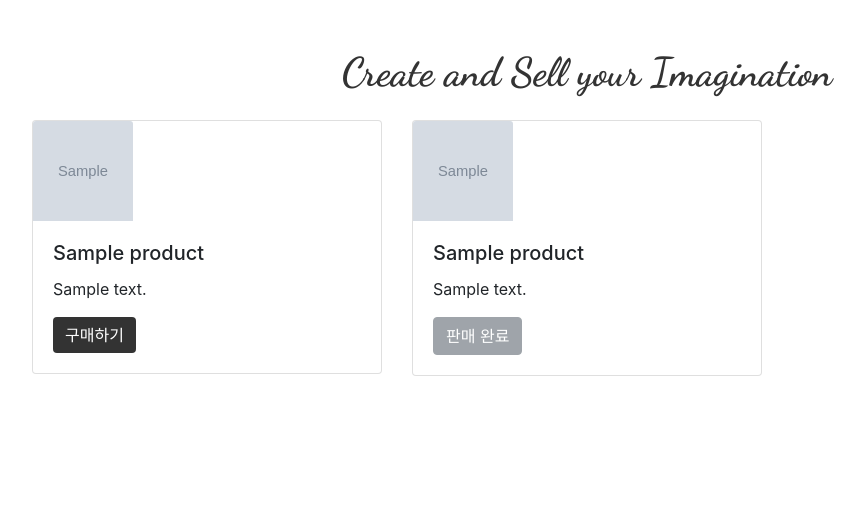
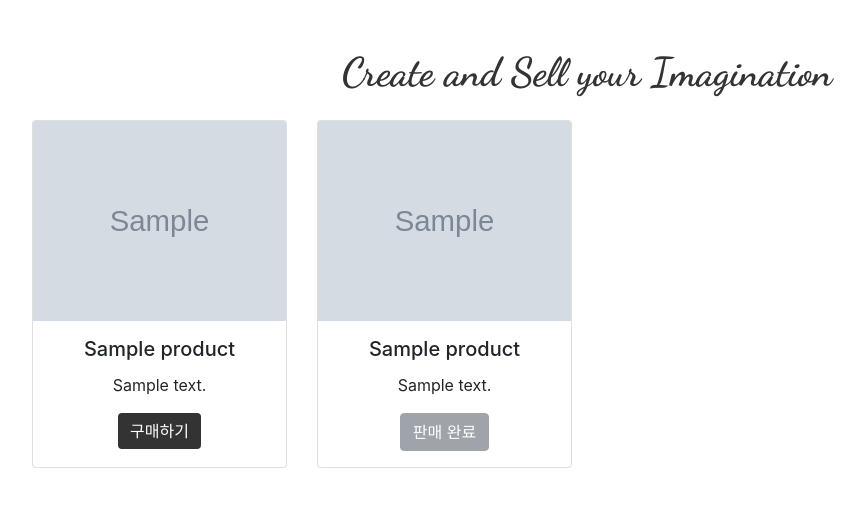
Before and after one commit to ahastuart/InC_Project_1, a Flask app: template templates/home.html in a window 1280 px wide. Shown: the part 76-583 px from the top of the page, without its empty margins (53-918 px from the left). Run offline with Flask 3, Linux system fonts and the light colour scheme; the template is opened without the code that fills it: most values are stand-ins (such as "Sample title", 1, 10 or a date in 2020); grey boxes marked "Sample" are stand-in pictures; parts of the project's set-up code (start-up, migrations or seed data) failed here and were passed over; some libraries are stand-ins or nearby versions.

Commit message:
메인 화면 수정, 네비게이션 바 텍스트 크기 통일

```diff
--- a/templates/addCredit.html
+++ b/templates/addCredit.html
@@ -24,7 +24,7 @@
         .navbar-nav .nav-link {
             font-family: 'Nanum Pen Script', cursive;
             color: #333;
-            font-size: 32px;
+            font-size: 24px;
         }
     </style>
 </head>
--- a/templates/buyList.html
+++ b/templates/buyList.html
@@ -21,7 +21,7 @@
         .navbar-nav .nav-link {
             font-family: 'Nanum Pen Script', cursive;
             color: #333;
-            font-size: 32px;
+            font-size: 24px;
         }
         .purchase-history {
             margin: 0 auto;
--- a/templates/home.html
+++ b/templates/home.html
@@ -6,13 +6,12 @@
     <title>CSI Mall</title>
     <link rel="icon" href="/static/image/favicon.png">
     <link href="https://stackpath.bootstrapcdn.com/bootstrap/4.5.2/css/bootstrap.min.css" rel="stylesheet">
-    <!-- 필기체 폰트 추가 -->
     <link href="https://fonts.googleapis.com/css2?family=Dancing+Script:wght@700&family=Nanum+Pen+Script&display=swap" rel="stylesheet">
     <style>
-        /* 상품 이미지 크기 설정 */
+        /* 상품 카드 이미지 크기 조정 */
         .card-img-top {
-            width: 100px;
-            height: 100px;
+            width: 100%;
+            height: 200px;
             object-fit: cover;
         }
 
@@ -31,6 +30,12 @@
             font-size: 24px;
         }
 
+        /* 카드 본문 패딩 추가 */
+        .card-body {
+            padding: 1rem;
+            text-align: center;
+        }
+
         /* 로고 크기 조정 */
         .navbar-brand img {
             width: 50px;
@@ -38,15 +43,14 @@
         }
 
         .btn-primary {
-            background-color: #333; /* 버튼 배경색 */
-            border: none; /* 테두리 없애기 */
-            color: white; /* 텍스트 색상 */
+            background-color: #333;
+            border: none;
+            color: white;
         }
 
         .btn-primary:hover {
-            background-color: #555; /* 마우스 오버 시 배경색 */
+            background-color: #555;
         }
-
     </style>
 </head>
 <body>
@@ -83,7 +87,6 @@
     </nav>
 
     <div class="container mt-5">
-        <!-- 플래시 메시지 표시 -->
         {% with messages = get_flashed_messages() %}
             {% if messages %}
                 <script>
@@ -92,14 +95,12 @@
             {% endif %}
         {% endwith %}
 
-        <!-- 필기체 스타일 적용 -->
         <h1 class="fancy-title">Create and Sell your Imagination</h1>
 
         <div class="row mt-4">
-            <!-- 판매 중인 상품 -->
             {% for product in selling_products %}
-            <div class="col-md-4 mb-4">
-                <div class="card">
+            <div class="col-lg-3 col-md-6 mb-4">
+                <div class="card h-100">
                     <img src="{{ product.image_path }}" class="card-img-top" alt="상품 이미지">
                     <div class="card-body">
                         <h5 class="card-title">{{ product.product_name }}</h5>
@@ -110,10 +111,9 @@
             </div>
             {% endfor %}
 
-            <!-- 판매 완료된 상품 -->
             {% for product in sold_products %}
-            <div class="col-md-4 mb-4">
-                <div class="card">
+            <div class="col-lg-3 col-md-6 mb-4">
+                <div class="card h-100">
                     <img src="{{ product.image_path }}" class="card-img-top" alt="상품 이미지">
                     <div class="card-body">
                         <h5 class="card-title">{{ product.product_name }}</h5>
--- a/templates/sellList.html
+++ b/templates/sellList.html
@@ -21,7 +21,7 @@
         .navbar-nav .nav-link {
             font-family: 'Nanum Pen Script', cursive;
             color: #333;
-            font-size: 32px;
+            font-size: 24px;
         }
         .purchase-history {
             margin: 0 auto;
```
